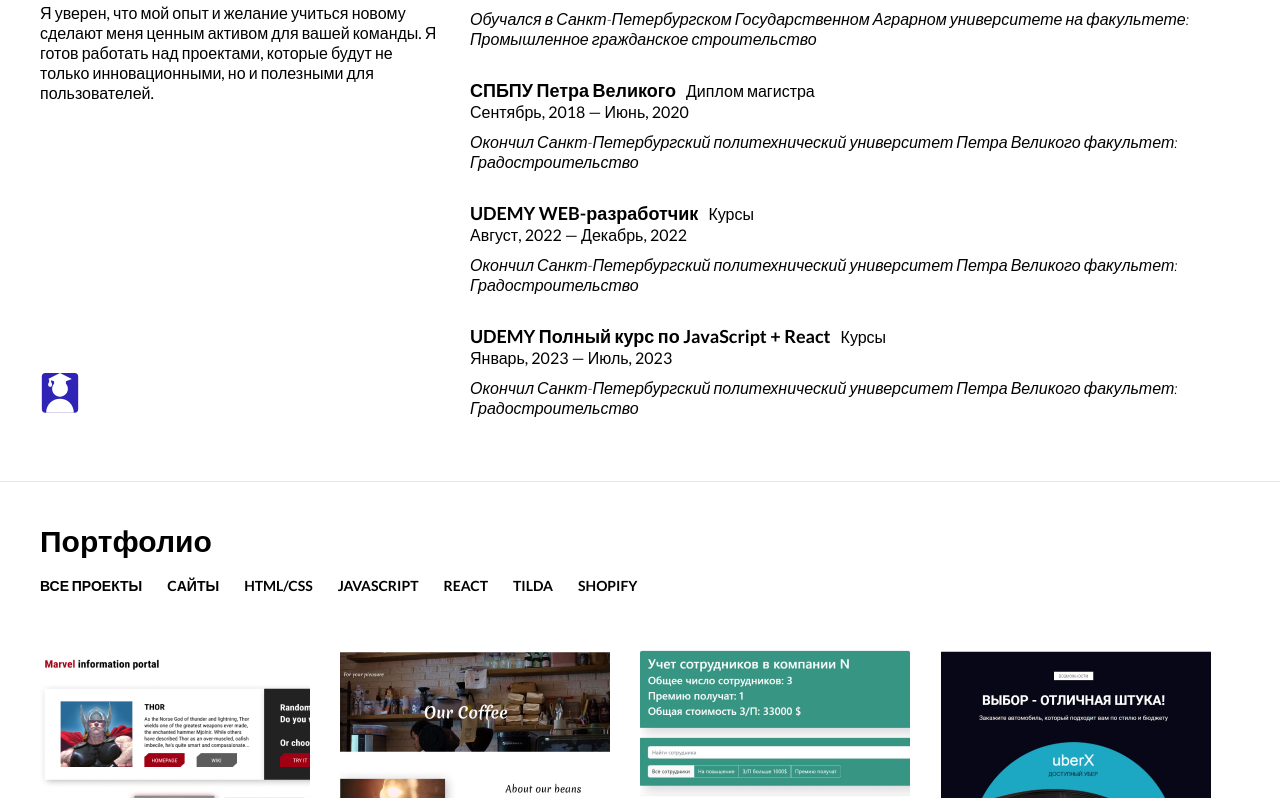
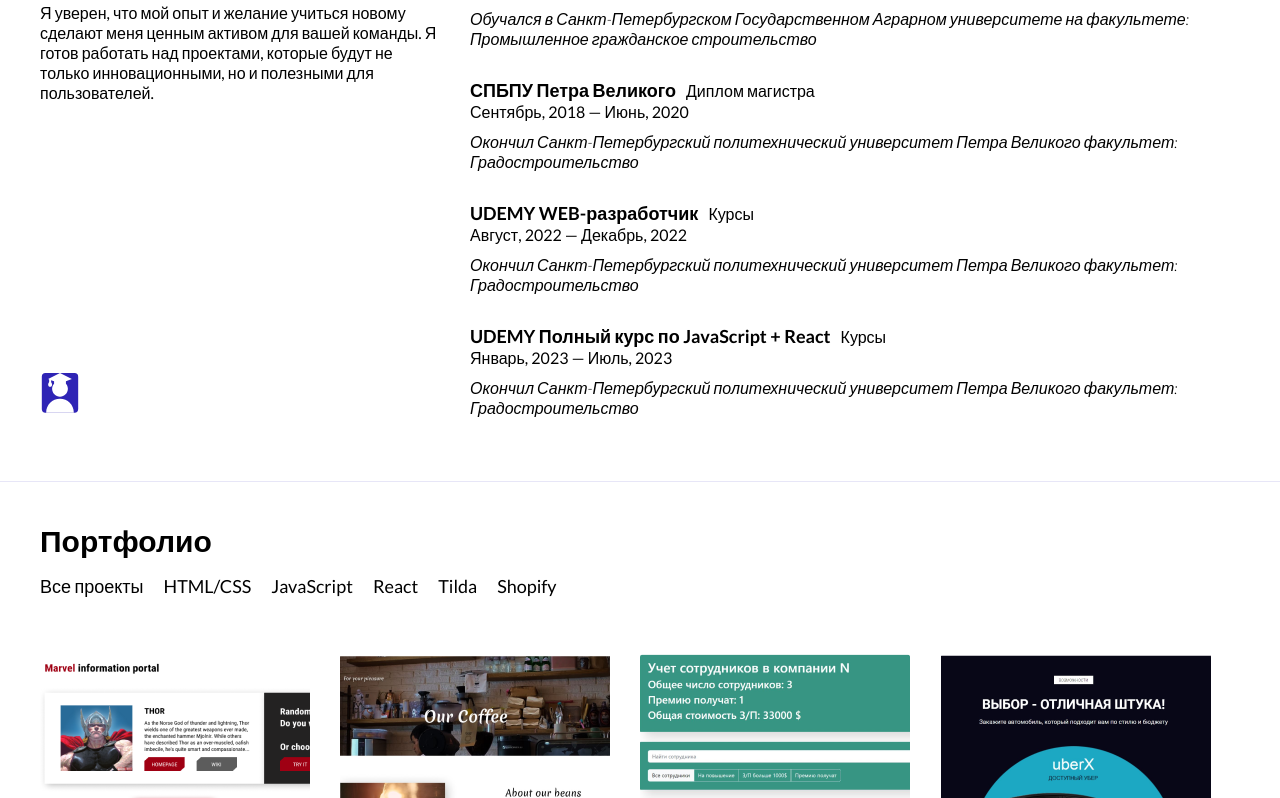
Before and after one commit to GenYans/CV, a React (Create React App) app: page / in a window 1280 px wide. Shown: the part 1671-2469 px from the top of the page. Built offline with nearby package versions, Linux system fonts and the light colour scheme.

Commit message:
Step 9. 10.10.2023

```diff
--- a/src/app/app-cards/app-cards.js
+++ b/src/app/app-cards/app-cards.js
@@ -5,11 +5,16 @@
 import data from '../../data';
 
 import AppCard from '../app-card/app-card';
+import Categories from '../../categories';
 
 
 const AppCards = () => {
 
     const [card] = useState(data);
+
+    function chooseCategory(categories) {
+        console.log(categories)
+    }
 
     const products = card.map((product) => {
         return <AppCard product={product} key={product.id}/>
@@ -21,13 +26,7 @@
                 <div className="cards-wrapper">
                     <div className="cards-title">Портфолио</div>
                     <ul className="cards-menu">
-                        <li className="cards-menu-list"><a href="/">Все проекты</a></li>
-                        <li className="cards-menu-list"><a href="/">Cайты</a></li>
-                        <li className="cards-menu-list"><a href="/">Html/css</a></li>
-                        <li className="cards-menu-list"><a href="/">JavaScript</a></li>
-                        <li className="cards-menu-list"><a href="/">React</a></li>
-                        <li className="cards-menu-list"><a href="/">Tilda</a></li>
-                        <li className="cards-menu-list"><a href="/">Shopify</a></li>
+                        <Categories chooseCategory={chooseCategory}/>
                     </ul>
                     <div className="cards-portfolio">
                         {products}
--- a/src/app/app-cards/app-cards.scss
+++ b/src/app/app-cards/app-cards.scss
@@ -19,6 +19,12 @@
         padding: 0;
         display: flex;
         list-style-type: none;
+        &-list {
+            &-active {
+                color: #2F24B5;
+                text-decoration: underline;
+            }
+        }
         &-list a{
             padding-right: 25px;
             font-weight: 700;
@@ -27,7 +33,21 @@
             text-transform: uppercase;
             font-size: 14px;
         }
-        &-list a:hover {
+        .categories {
+            display: flex;
+        }
+        .categories div{
+            background-color: white;
+            border: none;
+            cursor: pointer;
+            font-size: 18px;
+            padding-left: 30px;
+            padding-right: 20px;
+        }
+        .categories div {
+            padding-left: 0px;
+        }
+        .categories div:hover {
             color: #2F24B5;
             text-decoration: underline;
         }
--- a/src/app/app-experience/app-experience.js
+++ b/src/app/app-experience/app-experience.js
@@ -42,7 +42,7 @@
                         <div className="experience-studies-block">
                             <div id='studies-title-2' className="experience-studies-title">Индивидуальное предпринимательство / частная практика /
                             фриланс</div>
-                            <div className="experience-studies-data">Май 2022 — настоящее время 1 год 5 месяцев</div>
+                            <div className="experience-studies-data">Май 2022 — настоящее время</div>
                             <div className="experience-studies-descr">Разработчик фронтэнда. Разработка сайтов на <span>WebFlow</span>  и интеграция в <span>Shopify</span> .Изготовление сайтов из макетов в <span>Figma</span> . Разработка сайтов на конструкторе <span>Tilda</span> с интегрированным <span>html + js</span>
                             </div>
                         </div>
--- /dev/null
+++ b/src/categories.js
@@ -0,0 +1,47 @@
+import React, {Component} from "react";
+
+export class Categories extends Component {
+    constructor(props) {
+        super(props)
+        this.state = {
+            categories: [
+                {
+                    key: 'all',
+                    name: 'Все проекты'
+                },
+                {
+                    key: 'htmlcss',
+                    name: 'HTML/CSS'
+                },
+                {
+                    key: 'javaScript',
+                    name: 'JavaScript'
+                },
+                {
+                    key: 'react',
+                    name: 'React'
+                }
+                ,
+                {
+                    key: 'tilda',
+                    name: 'Tilda'
+                },
+                {
+                    key: 'shopify',
+                    name: 'Shopify'
+                }
+            ]
+        }
+    }
+    render() {
+        return (
+            <div className="categories">
+                {this.state.categories.map(el => (
+                    <div onClick={() => this.props.chooseCategory(el.key)} key={el.key}>{el.name}</div>
+                ))}
+            </div>
+        )
+    }
+}
+
+export default Categories;
--- a/src/data.js
+++ b/src/data.js
@@ -22,6 +22,7 @@
         png3: 'img/coffeeshop3.png',
         data: 'Март, 2023',
         skills: "HTML, CSS, Javascript, React, React Router",
+        stack: 'HTML/CSS',
         visit: 'GitHub',
         href: 'https://github.com/GenYans/Coffee-shop'
     },
@@ -34,6 +35,7 @@
         png3: 'img/company-employee-accounting3.png',
         data: 'Сентябрь, 2023',
         skills: "HTML, CSS, Javascript",
+        stack: 'JavaScript',
         visit: 'GitHub',
         href: 'https://github.com/GenYans/Company-employee-accounting'
     },
@@ -46,6 +48,7 @@
         png3: 'img/uber7773.png',
         data: 'Сентябрь, 2022',
         skills: "HTML, CSS",
+        stack: 'HTML/CSS',
         visit: 'GitHub',
         href: 'https://github.com/GenYans/Uber777'
     },
@@ -122,5 +125,4 @@
         href: ''
     },
 ]
-
 export default Card;
```
